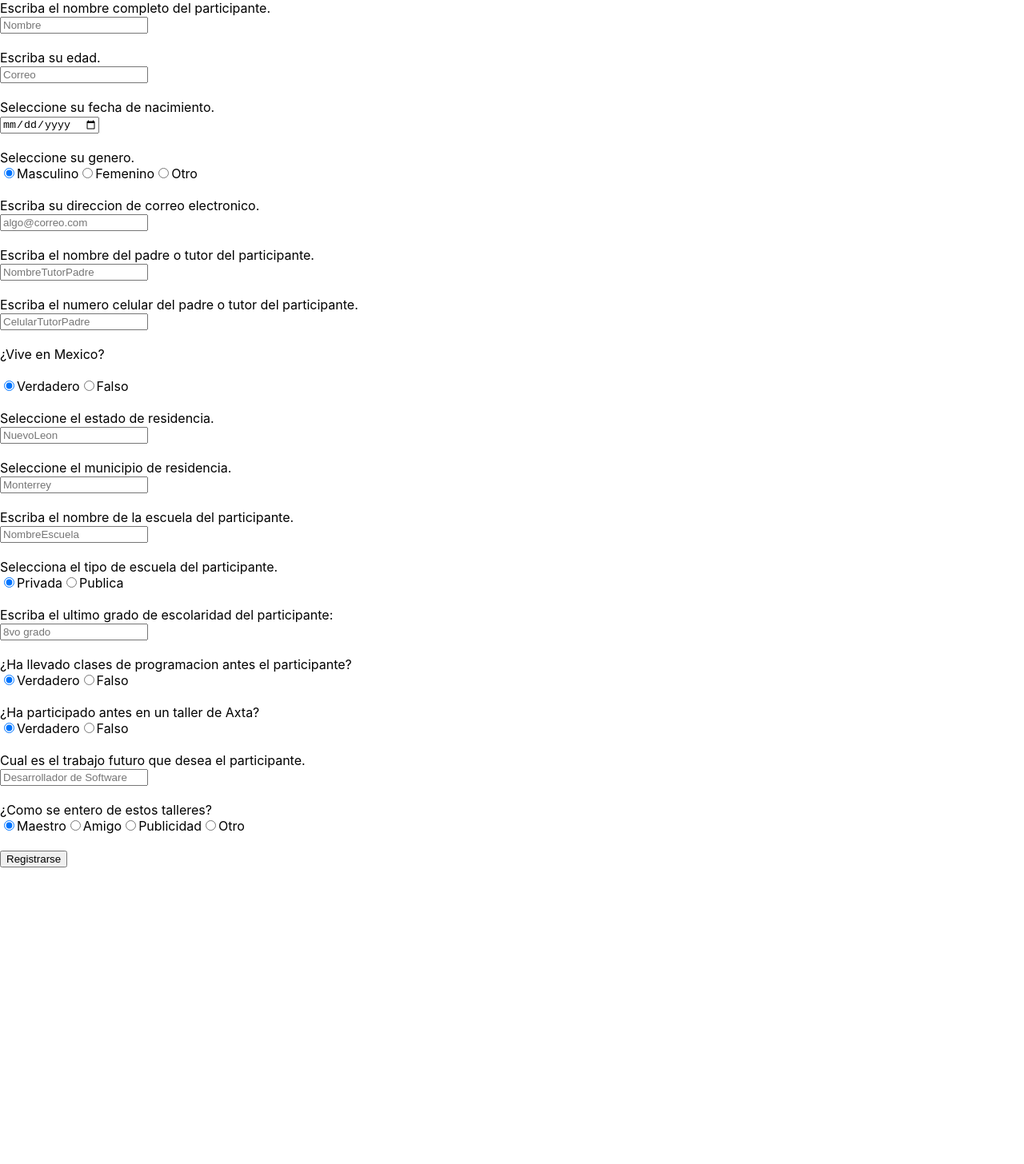
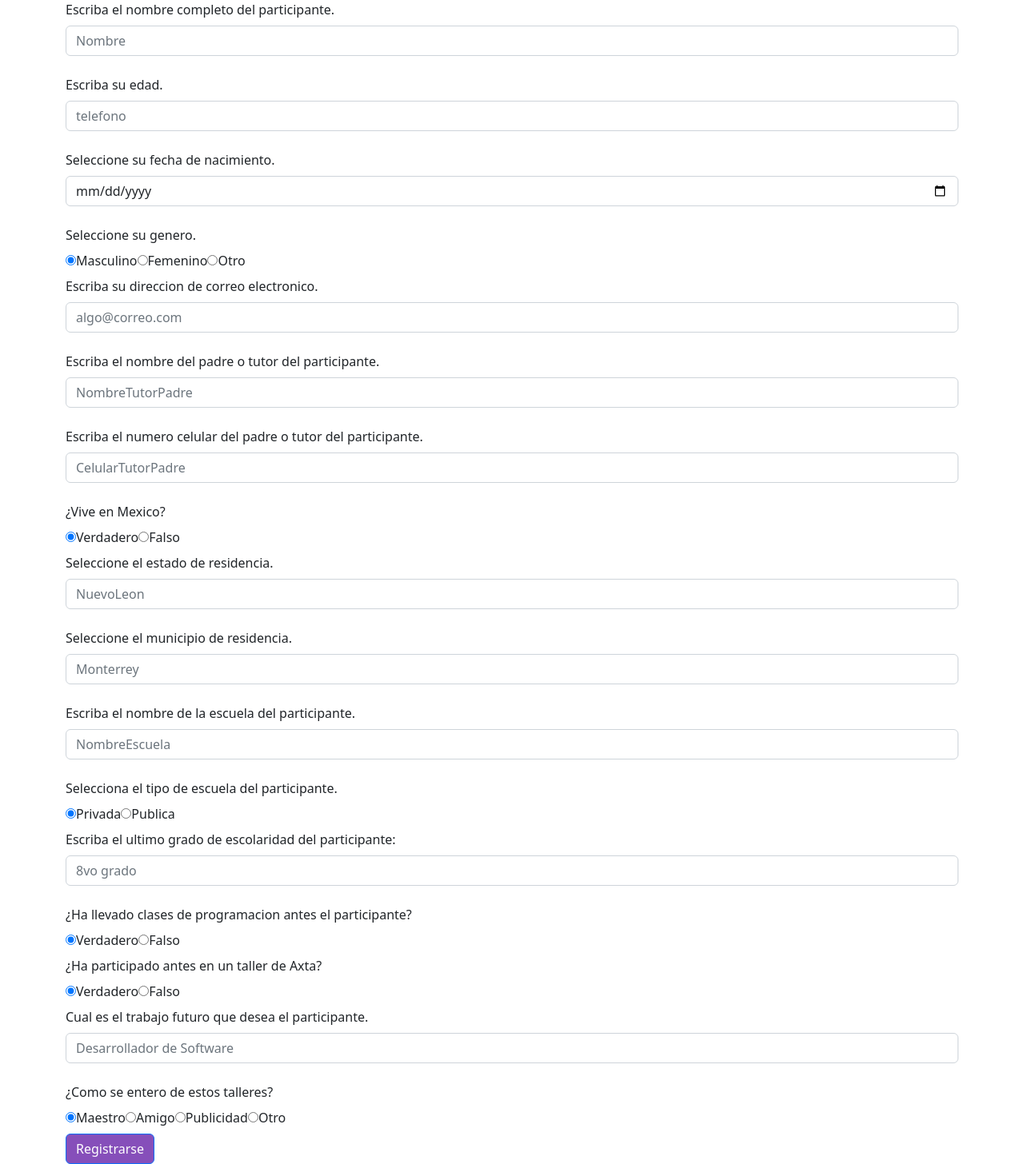
Before and after one commit to francogarza/proyecto-integrador, a React (Create React App) app: page /registro-taller-usuario in a window 1280 px wide. Shown: the whole page at 80% size. Before the commit the page ends 1085 px from the top, so only its background shows below. Built offline with nearby package versions, Linux system fonts and the light colour scheme; no server answers.

Commit message:
agregar un poco de estilo y validacion de ciertos datos

```diff
--- a/package.json
+++ b/package.json
@@ -9,8 +9,10 @@
     "@testing-library/jest-dom": "^5.16.5",
     "@testing-library/react": "^13.4.0",
     "@testing-library/user-event": "^13.5.0",
+    "bootstrap": "^5.2.1",
     "firebase": "^9.10.0",
     "react": "^18.2.0",
+    "react-bootstrap": "^2.5.0",
     "react-dom": "^18.2.0",
     "react-router-dom": "^6.4.1",
     "react-scripts": "5.0.1",
--- a/src/RegistroPadres.js
+++ b/src/RegistroPadres.js
@@ -3,12 +3,17 @@ import {db} from './firebase';
 import {uid} from 'uid';
 import {set, ref} from 'firebase/database';
 import {useState} from "react";
+import 'bootstrap/dist/css/bootstrap.min.css'
+import './basic.css'
+import {Button,Container,Form,Alert} from 'react-bootstrap'
 
 const RegistroPadres = () => {
 
   const [todoNombre, setTodoNombre] = useState("");
   const [todoMail, setTodoMail] = useState("");
   const [todoCelular, setTodoCelular] = useState("");
+  const [alertActive, setAlertActive] = useState(false);
+
 
   const handleTodoChangeNombre=(e)=>{
     setTodoNombre(e.target.value)
@@ -18,11 +23,30 @@ const RegistroPadres = () => {
     setTodoMail(e.target.value)
   }
 
+
+
   const handleTodoChangeCelular=(e)=>{
     setTodoCelular(e.target.value)
   }
 
+  function validaMail(mail){
+    return /\S+@\S+\.\S+/.test(mail);
+  }
+
+  function validaCelular(celular){
+    return !isNaN(parseInt(celular))
+  }
+
+  function verificarDatos(){
+    if(validaMail(todoMail) && todoNombre.length>0 && validaCelular(todoCelular)){
+      return true
+    }else{
+      return false
+    }
+  }
+
   const writeToDatabase = () => {
+    if(verificarDatos()){
       const uuid = uid()
       set(ref(db,'Padre/' + uuid), {
         todoNombre,
@@ -33,35 +57,50 @@ const RegistroPadres = () => {
       setTodoNombre("");
       setTodoMail("");
       setTodoCelular("");
+    }else{
+      console.log("wow");
+      setAlertActive(true);
+
+    }
+
   };
 
+
+
   return(
-    <form classname="registroPadres">
-      <label>
+
+    <Container>
+    {alertActive && <Alert variant='warning'>porfavor verifique sus datos</Alert>}
+    <Form className="registroPadres">
+      <Form.Group>
+        <Form.Label>
           Escriba su nombre completo.
-      </label>
+        </Form.Label>
         <br/>
-      <input type="text" placeholder="Nombre" id="Nombre" value={todoNombre} onChange={handleTodoChangeNombre}/>
+        <Form.Control type="text" placeholder="Nombre" id="Nombre" value={todoNombre} onChange={handleTodoChangeNombre}/>
+      </Form.Group>
       <br/>
-      <br/>
+      <Form.Group>
         <label>
           Escriba su correo electrónico.
         </label>
         <br/>
-      <input type="text" placeholder="Correo" id="Mail" value={todoMail} onChange={handleTodoChangeMail}/>
+        <Form.Control type="text" placeholder="Correo" id="Mail" value={todoMail} onChange={handleTodoChangeMail}/>
+      </Form.Group>
       <br/>
-      <br/>
+      <Form.Group>
         <label>
           Escriba su número de teléfono.
         </label>
         <br/>
-      <input type="text" placeholder="Teléfono" id="Celular" value={todoCelular} onChange={handleTodoChangeCelular}/>
+        <Form.Control type="number" placeholder="Teléfono" id="Celular" value={todoCelular} onChange={handleTodoChangeCelular}/>
+      </Form.Group>
       <br/>
-      <br/>
-      <button onClick={writeToDatabase} class="registro" type="submit">
+      <Button onClick={writeToDatabase} style={{backgroundColor:"#864FBA"}}>
         Registrarse
-      </button>
-    </form>
+      </Button>
+    </Form>
+    </Container>
   )
 }
 
--- a/src/RegistroTaller.js
+++ b/src/RegistroTaller.js
@@ -3,6 +3,9 @@ import {db} from './firebase';
 import {uid} from 'uid';
 import {set, ref} from 'firebase/database';
 import {useState} from "react";
+import 'bootstrap/dist/css/bootstrap.min.css'
+import './basic.css'
+import {Button,Container,Form,Alert} from 'react-bootstrap'
 
 const RegistroTaller = () => {
 
@@ -23,6 +26,7 @@ const RegistroTaller = () => {
     const [TipoEscuela, setTipoEscuela] = useState("");
     const [UltimoGrado, setUltimoGrado] = useState("");
     const [VivieEnMexico, setVivieEnMexico] = useState("");
+    const [alertActive, setAlertActive] = useState(false);
 
     const handleChangeCelularTutorPadre=(e)=>{
         setCelularTutorPadre(e.target.value)
@@ -90,7 +94,60 @@ const RegistroTaller = () => {
         setVivieEnMexico(e.target.value)
     }
 
+    function verificarDatos(){
+        if(verificarCelularPadre() && verificarEdad() && verificarCorreo() && verificarNombre() && verificarEscuela() && verificarNombrePadre() && verificarTrabajoFuturo()){
+            return true
+        }else{
+            return false
+        }
+    }
+
+    function verificarCelularPadre(){
+        return !isNaN(parseInt(CelularTutorPadre))
+    }
+
+    function verificarEdad(){
+        return  !isNaN(parseInt(Edad))
+    }
+
+    function verificarCorreo(){
+        return /\S+@\S+\.\S+/.test(Correo);
+    }
+
+    function verificarNombre(){
+        if(Nombre.length>0){
+            return true
+        }else{
+            return false
+        }
+    }
+
+    function verificarEscuela(){
+        if(NombreEscuela.length>0){
+            return true
+        }else{
+            return false
+        }
+    }
+
+    function verificarNombrePadre(){
+        if(NombreTutorPadre.length>0){
+            return true
+        }else{
+            return false
+        }
+    }
+
+    function verificarTrabajoFuturo(){
+        if(FuturoTrabajo.length>0){
+            return true
+        }else{
+            return false
+        }
+    }
+
     const writeToDatabase = () => {
+        if(verificarDatos()){
             const uuid = uid()
             set(ref(db, 'Participante/patotest/'+ uuid), {
                 CelularTutorPadre,
@@ -127,164 +184,152 @@ const RegistroTaller = () => {
             setParticipadoAxta("");
             setUltimoGrado("");
             setVivieEnMexico("");
+        }else{
+            setAlertActive(true);
+        }
+
     };
 
     return(
-        <form classname="registroTaller">
-            <label>
+        <Container>
+        {alertActive && <Alert variant='warning'>porfavor verifique sus datos</Alert>}
+        <Form classname="registroTaller">
+            <Form.Label>
                 Escriba el nombre completo del participante.
-            </label>
+            </Form.Label>
             <br/>
-            <input type="text" placeholder="Nombre" id="Nombre" value={Nombre} onChange={handleChangeNombre} required="true"/>
+            <Form.Control type="text" placeholder="Nombre" id="Nombre" value={Nombre} onChange={handleChangeNombre} required="true"/>
             <br/>
+            <Form.Label>
+                Escriba su edad.
+            </Form.Label>
             <br/>
-            <label>
-                Escriba su edad.
-            </label>
+            <Form.Control type="number" placeholder="telefono" id="Mail" value={Edad} onChange={handleChangeEdad} required="true"/>
             <br/>
-            <input type="number" placeholder="Correo" id="Mail" value={Edad} onChange={handleChangeEdad} required="true"/>
+            <Form.Label>
+                Seleccione su fecha de nacimiento.
+            </Form.Label>
             <br/>
+            <Form.Control type="date" placeholder="31/12/2001" id="Nacimiento" value={Nacimiento} onChange={handleChangeNacimiento} required="true"/>
             <br/>
-            <label>
-                Seleccione su fecha de nacimiento.
-            </label>
-            <br/>
-            <input type="date" placeholder="31/12/2001" id="Nacimiento" value={Nacimiento} onChange={handleChangeNacimiento} required="true"/>
-            <br/>
-            <br/>
-            <label>
+            <Form.Label>
                 Seleccione su genero.
-            </label>
+            </Form.Label>
             <br/>
             <input type="radio" id="Masculino" name="Genero" value={Genero} onChange={handleChangeGenero} checked="true"/>
-            <label for="Masculino">Masculino</label>
+            <Form.Label for="Masculino">Masculino</Form.Label>
             <input type="radio" id="Femenino" name="Genero" value={Genero} onChange={handleChangeGenero}/>
-            <label htmlFor="Femenino">Femenino</label>
+            <Form.Label htmlFor="Femenino">Femenino</Form.Label>
             <input type="radio" id="Otro" name="Genero" value={Genero} onChange={handleChangeGenero}/>
-            <label htmlFor="Otro">Otro</label>
+            <Form.Label htmlFor="Otro">Otro</Form.Label>
             <br/>
+            <Form.Label>
+                Escriba su direccion de correo electronico.
+            </Form.Label>
             <br/>
-            <label>
-                Escriba su direccion de correo electronico.
-            </label>
+            <Form.Control type="email" placeholder="algo@correo.com" id="Correo" value={Correo} onChange={handleChangeCorreo} required="true"/>
             <br/>
-            <input type="email" placeholder="algo@correo.com" id="Correo" value={Correo} onChange={handleChangeCorreo} required="true"/>
+            <Form.Label>
+                Escriba el nombre del padre o tutor del participante.
+            </Form.Label>
             <br/>
+            <Form.Control type="text" placeholder="NombreTutorPadre" id="NombreTutorPadre" value={NombreTutorPadre} onChange={handleChangeNombreTutorPadre} required="true"/>
             <br/>
-            <label>
-                Escriba el nombre del padre o tutor del participante.
-            </label>
+            <Form.Label>
+                Escriba el numero celular del padre o tutor del participante.
+            </Form.Label>
             <br/>
-            <input type="text" placeholder="NombreTutorPadre" id="NombreTutorPadre" value={NombreTutorPadre} onChange={handleChangeNombreTutorPadre} required="true"/>
+            <Form.Control type="number" placeholder="CelularTutorPadre" id="CelularTutorPadre" value={CelularTutorPadre} onChange={handleChangeCelularTutorPadre} minLength="10" maxLength="10" required="true"/>
             <br/>
-            <br/>
-            <label>
-                Escriba el numero celular del padre o tutor del participante.
-            </label>
-            <br/>
-            <input type="number" placeholder="CelularTutorPadre" id="CelularTutorPadre" value={CelularTutorPadre} onChange={handleChangeCelularTutorPadre} minLength="10" maxLength="10" required="true"/>
-            <br/>
-            <br/>
-            <label>
+            <Form.Label>
                 ¿Vive en Mexico?
-            </label>
-            <br/>
+            </Form.Label>
             <br/>
             <input type="radio" id="Verdadero" name="VivieEnMexico" value={VivieEnMexico} onChange={handleChangeVivieEnMexico}
                    checked="true"/>
-            <label htmlFor="Verdadero">Verdadero</label>
+            <Form.Label htmlFor="Verdadero">Verdadero</Form.Label>
             <input type="radio" id="Falso" name="VivieEnMexico" value={VivieEnMexico} onChange={handleChangeVivieEnMexico}/>
-            <label htmlFor="Falso">Falso</label>
+            <Form.Label htmlFor="Falso">Falso</Form.Label>
             <br/>
+            <Form.Label>
+                Seleccione el estado de residencia.
+            </Form.Label>
             <br/>
-            <label>
-                Seleccione el estado de residencia.
-            </label>
+            <Form.Control type="text" placeholder="NuevoLeon" id="Estado" value={Estado} onChange={handleChangeEstado} required="true"/>
             <br/>
-            <input type="text" placeholder="NuevoLeon" id="Estado" value={Estado} onChange={handleChangeEstado} required="true"/>
+            <Form.Label>
+                Seleccione el municipio de residencia.
+            </Form.Label>
             <br/>
+            <Form.Control type="text" placeholder="Monterrey" id="Municipio" value={Municipio} onChange={handleChangeMunicipio} required="true"/>
             <br/>
-            <label>
-                Seleccione el municipio de residencia.
-            </label>
+            <Form.Label>
+                Escriba el nombre de la escuela del participante.
+            </Form.Label>
             <br/>
-            <input type="text" placeholder="Monterrey" id="Municipio" value={Municipio} onChange={handleChangeMunicipio} required="true"/>
+            <Form.Control type="text" placeholder="NombreEscuela" id="NombreEscuela" value={NombreEscuela} onChange={handleChangeNombreEscuela} required="true"/>
             <br/>
-            <br/>
-            <label>
-                Escriba el nombre de la escuela del participante.
-            </label>
-            <br/>
-            <input type="text" placeholder="NombreEscuela" id="NombreEscuela" value={NombreEscuela} onChange={handleChangeNombreEscuela} required="true"/>
-            <br/>
-            <br/>
-            <label>
+            <Form.Label>
                 Selecciona el tipo de escuela del participante.
-            </label>
+            </Form.Label>
             <br/>
             <input type="radio" id="Privada" name="TipoEscuela" value={TipoEscuela} onChange={handleChangeTipoEscuela}
                    checked="true"/>
-            <label htmlFor="Privada">Privada</label>
+            <Form.Label htmlFor="Privada">Privada</Form.Label>
             <input type="radio" id="Publica" name="TipoEscuela" value={TipoEscuela} onChange={handleChangeTipoEscuela}/>
-            <label htmlFor="Publica">Publica</label>
+            <Form.Label htmlFor="Publica">Publica</Form.Label>
             <br/>
+            <Form.Label>
+                Escriba el ultimo grado de escolaridad del participante:
+            </Form.Label>
             <br/>
-            <label>
-                Escriba el ultimo grado de escolaridad del participante:
-            </label>
+            <Form.Control type="text" placeholder="8vo grado" id="UltimoGrado" value={UltimoGrado} onChange={handleChangeUlitmoGrado} required="true"/>
             <br/>
-            <input type="text" placeholder="8vo grado" id="UltimoGrado" value={UltimoGrado} onChange={handleChangeUlitmoGrado} required="true"/>
-            <br/>
-            <br/>
-            <label>
+            <Form.Label>
                 ¿Ha llevado clases de programacion antes el participante?
-            </label>
+            </Form.Label>
             <br/>
             <input type="radio" id="Verdadero" name="ClaseProgra" value={ClaseProgra} onChange={handleChangeClaseProgra}
                    checked="true"/>
-            <label htmlFor="Verdadero">Verdadero</label>
+            <Form.Label htmlFor="Verdadero">Verdadero</Form.Label>
             <input type="radio" id="Falso" name="ClaseProgra" value={ClaseProgra} onChange={handleChangeClaseProgra}/>
-            <label htmlFor="Falso">Falso</label>
+            <Form.Label htmlFor="Falso">Falso</Form.Label>
             <br/>
-            <br/>
-            <label>
+            <Form.Label>
                 ¿Ha participado antes en un taller de Axta?
-            </label>
+            </Form.Label>
             <br/>
             <input type="radio" id="Verdadero" name="ParticipadoAxta" value={ParticipadoAxta} onChange={handleChangeParticipadoAxta}
                    checked="true"/>
-            <label htmlFor="Verdadero">Verdadero</label>
+            <Form.Label htmlFor="Verdadero">Verdadero</Form.Label>
             <input type="radio" id="Falso" name="ParticipadoAxta" value={ParticipadoAxta} onChange={handleChangeParticipadoAxta}/>
-            <label htmlFor="Falso">Falso</label>
+            <Form.Label htmlFor="Falso">Falso</Form.Label>
             <br/>
+            <Form.Label>
+                Cual es el trabajo futuro que desea el participante.
+            </Form.Label>
             <br/>
-            <label>
-                Cual es el trabajo futuro que desea el participante.
-            </label>
+            <Form.Control type="text" placeholder="Desarrollador de Software" id="FuturoTrabajo" value={FuturoTrabajo} onChange={handleChangeFuturoTrabajo} required="true"/>
             <br/>
-            <input type="text" placeholder="Desarrollador de Software" id="FuturoTrabajo" value={FuturoTrabajo} onChange={handleChangeFuturoTrabajo} required="true"/>
-            <br/>
-            <br/>
-            <label>
+            <Form.Label>
                 ¿Como se entero de estos talleres?
-            </label>
+            </Form.Label>
             <br/>
             <input type="radio" id="Maestro" name="ComoEntero" value={ComoEntero} onChange={handleChangeComoEntero}
                    checked="true"/>
-            <label htmlFor="Maestro">Maestro</label>
+            <Form.Label htmlFor="Maestro">Maestro</Form.Label>
             <input type="radio" id="Amigo" name="ComoEntero" value={ComoEntero} onChange={handleChangeComoEntero}/>
-            <label htmlFor="Amigo">Amigo</label>
+            <Form.Label htmlFor="Amigo">Amigo</Form.Label>
             <input type="radio" id="Publicidad" name="ComoEntero" value={ComoEntero} onChange={handleChangeComoEntero}/>
-            <label htmlFor="Publicidad">Publicidad</label>
+            <Form.Label htmlFor="Publicidad">Publicidad</Form.Label>
             <input type="radio" id="Otro" name="ComoEntero" value={ComoEntero} onChange={handleChangeComoEntero}/>
-            <label htmlFor="Otro">Otro</label>
+            <Form.Label htmlFor="Otro">Otro</Form.Label>
             <br/>
-            <br/>
-
-            <button onClick={writeToDatabase} class="registro" type="submit">
+            <Button onClick={writeToDatabase} class="registro" type="submit" style={{backgroundColor:"#864FBA"}}>
                 Registrarse
-            </button>
-        </form>
+            </Button>
+        </Form>
+        </Container>
     )
 }
 
--- a/src/RegistroTalleres.js
+++ b/src/RegistroTalleres.js
@@ -3,6 +3,9 @@ import {db} from './firebase';
 import {uid} from 'uid';
 import {set, ref,onValue,update} from 'firebase/database';
 import {useState,useEffect} from "react";
+import 'bootstrap/dist/css/bootstrap.min.css'
+import './basic.css'
+import {Button,Container,Form,Alert} from 'react-bootstrap'
 
 
 ///
@@ -19,6 +22,7 @@ const RegistroTalleres = (props) => {
     const [Nombre, setNombre] = useState("");
     const [Prerequisitos, setPrerequisitos] = useState("");
     const [VirtualPresencial, setVirtualPresencial] = useState("");
+    const [alertActive, setAlertActive] = useState(false);
 
 
     const handleChangeDescripcion=(e)=>{
@@ -48,7 +52,49 @@ const RegistroTalleres = (props) => {
         setVirtualPresencial(e.target.value)
     }
 
+    function verificarDatos(){
+
+        if(verificarDescripcion() && verificarImpartido() && verificarNombre() && verificarPrerequisitos()){
+            return true
+        }else{
+            return false
+        }
+    }
+
+    function verificarDescripcion(){
+        if(Descripcion.length>0){
+            return true
+        }else{
+            return false
+        }
+    }
+
+    function verificarImpartido(){
+        if(ImpartidoPor.length>0){
+            return true
+        }else{
+            return false
+        }
+    }
+
+    function verificarNombre(){
+        if(Nombre.length>0){
+            return true
+        }else{
+            return false
+        }
+    }
+
+    function verificarPrerequisitos(){
+        if(Prerequisitos.length>0){
+            return true
+        }else{
+            return false
+        }
+    }
+
     const writeToDatabase = () => {
+        if(verificarDatos()){
             const uuid = uid()
 
             set(ref(db, 'Taller/patotest/'+ uuid), {
@@ -67,9 +113,14 @@ const RegistroTalleres = (props) => {
             setNombre("");
             setPrerequisitos("");
             setVirtualPresencial("");
+        }else{
+            setAlertActive(true);
+        }
+
     };
 
     const updateToDatabase = () => {
+        if(verificarDatos()){
             const id = props.id
 
             update(ref(db, 'Taller/patotest/'+ id), {
@@ -88,6 +139,10 @@ const RegistroTalleres = (props) => {
             setNombre("");
             setPrerequisitos("");
             setVirtualPresencial("");
+        }else{
+            setAlertActive(true);
+        }
+
     };
 
 
@@ -114,45 +169,42 @@ const RegistroTalleres = (props) => {
       }, [props.id,props.isUpdate])
 
     return(
-        <form classname="registroTaller">
-            <label>
+        <Container>
+        {alertActive && <Alert variant='warning'>porfavor verifique sus datos</Alert>}
+        <Form className="registroTaller">
+            <Form.Label>
                 Escriba la descripcion del taller.
-            </label>
+            </Form.Label>
             <br/>
-            <input type="text" placeholder="Descripcion" id="Descripcion" value={Descripcion} onChange={handleChangeDescripcion} required="true"/>
+            <Form.Control type="text" placeholder="Descripcion" id="Descripcion" value={Descripcion} onChange={handleChangeDescripcion} required="true"/>
             <br/>
+            <Form.Label>
+                Seleccione la fecha de inicio del Taller.
+            </Form.Label>
             <br/>
-            <label>
-                Seleccione la fecha de inicio del Taller.
-            </label>
+            <Form.Control type="date" id="Fechas" value={Fechas} onChange={handleChangeFechas} required="true"/>
             <br/>
-            <input type="date" id="Fechas" value={Fechas} onChange={handleChangeFechas} required="true"/>
+            <Form.Label>
+                Escribe el nombre de quien imparte el taller.
+            </Form.Label>
             <br/>
+            <Form.Control type="text" placeholder="Nombre" id="ImpartidoPor" value={ImpartidoPor} onChange={handleChangeImpartidoPor} required="true"/>
             <br/>
-            <label>
-                Escribe el nombre de quien imparte el taller.
-            </label>
+            <Form.Label>
+                Escriba el nombre del Taller.
+            </Form.Label>
             <br/>
-            <input type="text" placeholder="Nombre" id="ImpartidoPor" value={ImpartidoPor} onChange={handleChangeImpartidoPor} required="true"/>
+            <Form.Control type="text" placeholder="Nombre" id="Nombre" value={Nombre} onChange={handleChangeNombre} required="true"/>
             <br/>
+            <Form.Label>
+                Escriba los prerequisitos del taller.
+            </Form.Label>
             <br/>
-            <label>
-                Escriba el nombre del Taller.
-            </label>
+            <Form.Control type="text" placeholder="" id="Prerequisitos" value={Prerequisitos} onChange={handleChangePrerequisitos} required="true"/>
             <br/>
-            <input type="text" placeholder="Nombre" id="Nombre" value={Nombre} onChange={handleChangeNombre} required="true"/>
-            <br/>
-            <br/>
-            <label>
-                Esriba los prerequisitos del taller.
-            </label>
-            <br/>
-            <input type="text" placeholder="" id="Prerequisitos" value={Prerequisitos} onChange={handleChangePrerequisitos} required="true"/>
-            <br/>
-            <br/>
-            <label>
+            <Form.Label>
                 Seleccione si el taller es virtual o presencial.
-            </label>
+            </Form.Label>
             <br/>
             <input type="radio" id="Virtual" name="VirtualPresencial" value={VirtualPresencial} onChange={handleChangeVirtualPresencial}
                    checked="true"/>
@@ -160,11 +212,11 @@ const RegistroTalleres = (props) => {
             <input type="radio" id="Presencial" name="Presencial" value={VirtualPresencial} onChange={handleChangeVirtualPresencial}/>
             <label htmlFor="Presencial">Presencial</label>
             <br/>
-            <br/>
-            <button onClick={props.isUpdate ? updateToDatabase : writeToDatabase} class="registro" type="submit">
+            <Button onClick={props.isUpdate ? updateToDatabase : writeToDatabase} class="registro" type="submit" style={{backgroundColor:"#864FBA"}}>
                 {props.isUpdate ? 'Actualizar Taller' : 'Registrar Taller'}
-            </button>
-        </form>
+            </Button>
+        </Form>
+        </Container>
     )
 }
 
--- /dev/null
+++ b/src/basic.css
@@ -0,0 +1,4 @@
+.form-control:focus{
+    border-color:#864FBA;
+    box-shadow: none; -webkit-box-shadow: none;
+}
```
Also changed, not shown: 1 other file (tests, documents, lock files or other folders). Lines whose indentation alone changed are shown as unchanged.
